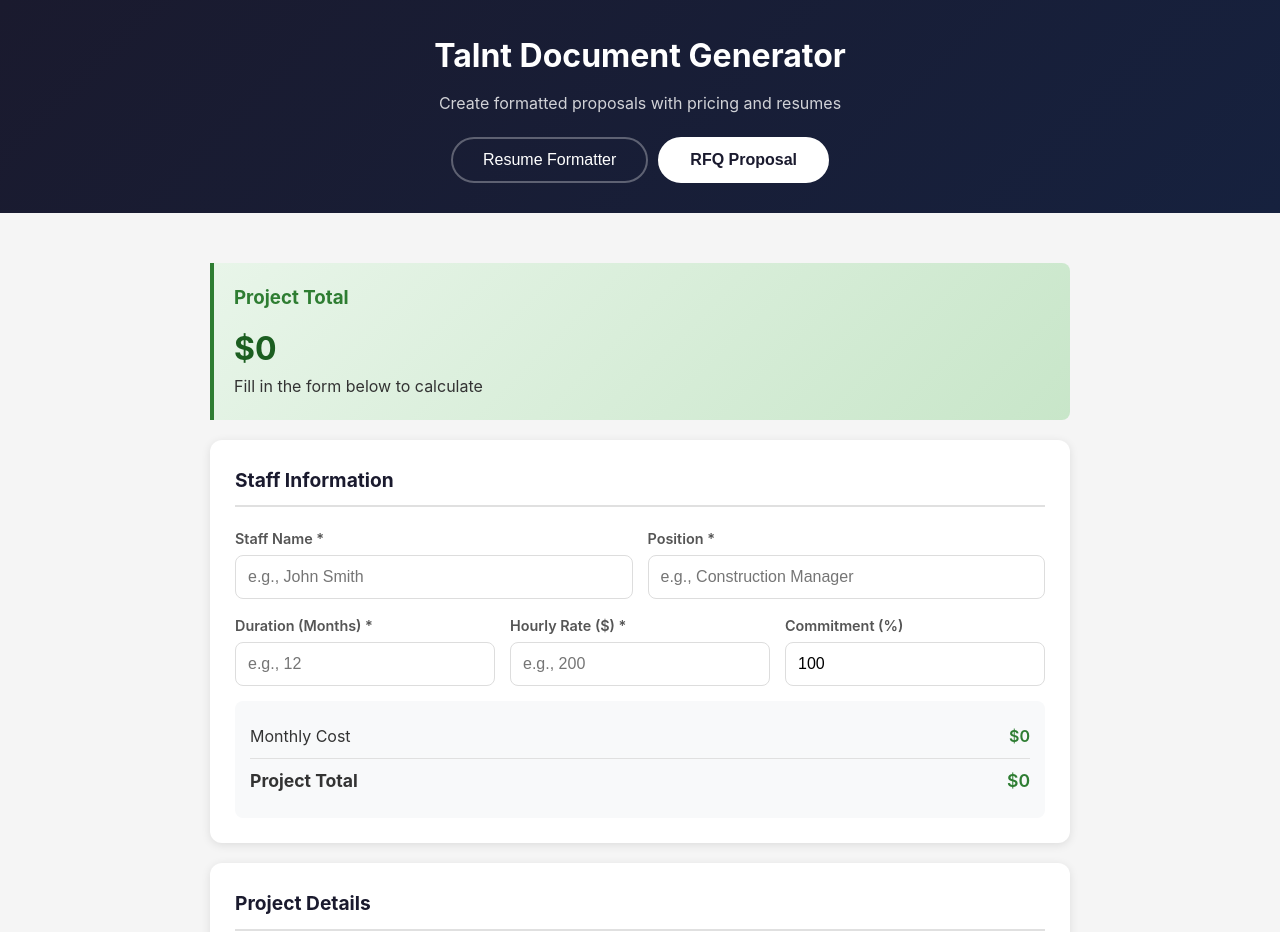
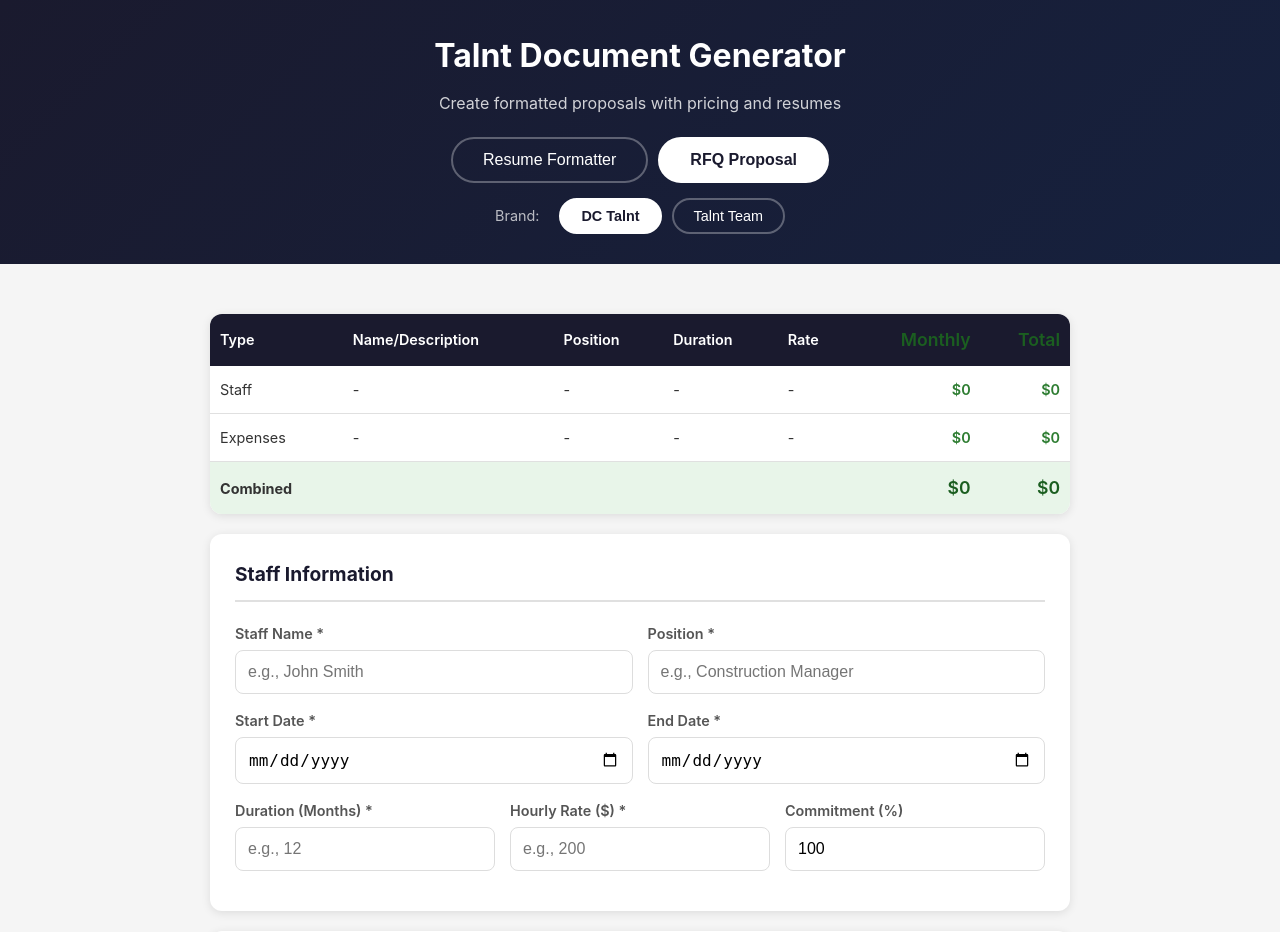
Before and after one commit to robert474/Talnt, a Flask app: page / in a window 1280 px wide. Shown: the top 932 px of the page. Run offline with Flask 3, Linux system fonts and the light colour scheme.

Commit message:
Add brand toggle, grid summary, and project dates
Features:
- Brand selector: DC Talnt / Talnt Team (uses different logos)
- Grid summary table at top of RFQ form (replaces simple total)
- Project start/end date fields with auto-duration calculation
- Both Resume Formatter and RFQ Proposal use selected brand logo

🤖 Generated with [Claude Code](https://claude.com/claude-code)

Co-Authored-By: Claude Opus 4.5 <noreply@anthropic.com>

```diff
--- a/rfq/app.py
+++ b/rfq/app.py
@@ -35,7 +35,7 @@ def allowed_file(filename):
     return '.' in filename and filename.rsplit('.', 1)[1].lower() in ALLOWED_EXTENSIONS
 
 
-def format_resume_file(input_path):
+def format_resume_file(input_path, brand='dc'):
     """Run the resume formatter on a file and return the output path."""
     format_script = PARENT_DIR / "format_resume.py"
     input_folder = PARENT_DIR / "input"
@@ -48,13 +48,18 @@ def format_resume_file(input_path):
 
     shutil.copy(input_path, input_folder / input_path.name)
 
+    # Set brand environment variable for the formatter
+    env = os.environ.copy()
+    env['TALNT_BRAND'] = brand
+
     # Run the formatter
     result = subprocess.run(
         ['python3', str(format_script)],
         capture_output=True,
         text=True,
         cwd=str(PARENT_DIR),
-        timeout=120  # 2 minute timeout
+        timeout=120,  # 2 minute timeout
+        env=env
     )
 
     if result.returncode != 0:
@@ -101,13 +106,16 @@ def format_resume():
         if not allowed_file(file.filename):
             return jsonify({'error': 'Invalid file type. Please upload PDF or DOCX'}), 400
 
+        # Get brand selection
+        brand = request.form.get('brand', 'dc')
+
         # Save uploaded file
         filename = secure_filename(file.filename)
         upload_path = app.config['UPLOAD_FOLDER'] / filename
         file.save(str(upload_path))
 
-        # Format the resume
-        formatted_path = format_resume_file(upload_path)
+        # Format the resume with selected brand
+        formatted_path = format_resume_file(upload_path, brand=brand)
 
         # Return the formatted file
         return send_file(
@@ -150,6 +158,11 @@ def generate():
         hourly_rate = request.form.get('hourly_rate', '')
         commitment = request.form.get('commitment', '100')
 
+        # Brand and dates
+        brand = request.form.get('brand', 'dc')
+        start_date = request.form.get('start_date', '')
+        end_date = request.form.get('end_date', '')
+
         # Project details
         project_experience = request.form.get('project_experience', '')
         project_summary = request.form.get('project_summary', '')
@@ -191,9 +204,9 @@ def generate():
                 resume_path = app.config['UPLOAD_FOLDER'] / filename
                 file.save(str(resume_path))
 
-                # Format the resume
+                # Format the resume with selected brand
                 try:
-                    formatted_resume_path = format_resume_file(resume_path)
+                    formatted_resume_path = format_resume_file(resume_path, brand=brand)
                 except Exception as e:
                     print(f"Resume formatting error: {e}")
 
@@ -223,7 +236,10 @@ def generate():
             'expense_total': f"${expense_total_val:,.0f}" if expense_total_val > 0 else 'N/A',
             'combined_monthly': f"${combined_monthly:,.0f}",
             'combined_total': f"${combined_total:,.0f}",
-            'formatted_resume_path': str(formatted_resume_path) if formatted_resume_path else None
+            'formatted_resume_path': str(formatted_resume_path) if formatted_resume_path else None,
+            'brand': brand,
+            'start_date': start_date,
+            'end_date': end_date
         }
 
         generate_rfq_proposal(proposal_data, str(output_path))
--- a/rfq/templates/index.html
+++ b/rfq/templates/index.html
@@ -48,7 +48,21 @@
             margin-top: 20px;
         }
 
-        .mode-btn {
+        .brand-selector {
+            display: flex;
+            justify-content: center;
+            gap: 10px;
+            margin-top: 15px;
+        }
+
+        .brand-selector-label {
+            opacity: 0.7;
+            font-size: 0.9rem;
+            margin-right: 10px;
+            align-self: center;
+        }
+
+        .mode-btn, .brand-btn {
             padding: 12px 30px;
             border: 2px solid rgba(255,255,255,0.3);
             background: transparent;
@@ -59,11 +73,16 @@
             transition: all 0.2s;
         }
 
-        .mode-btn:hover {
+        .brand-btn {
+            padding: 8px 20px;
+            font-size: 0.9rem;
+        }
+
+        .mode-btn:hover, .brand-btn:hover {
             background: rgba(255,255,255,0.1);
         }
 
-        .mode-btn.active {
+        .mode-btn.active, .brand-btn.active {
             background: white;
             color: #1a1a2e;
             border-color: white;
@@ -199,25 +218,6 @@
             transform: none;
         }
 
-        .tl-dr {
-            background: linear-gradient(135deg, #e8f5e9 0%, #c8e6c9 100%);
-            border-left: 4px solid #2e7d32;
-            padding: 20px;
-            margin-bottom: 20px;
-            border-radius: 0 8px 8px 0;
-        }
-
-        .tl-dr h3 {
-            color: #2e7d32;
-            margin-bottom: 10px;
-        }
-
-        .tl-dr .amount {
-            font-size: 2rem;
-            font-weight: bold;
-            color: #1b5e20;
-        }
-
         .loading {
             display: none;
             text-align: center;
@@ -263,6 +263,51 @@
         .resume-info p {
             color: #555;
         }
+
+        /* Grid Summary Table */
+        .summary-grid {
+            background: white;
+            border-radius: 12px;
+            box-shadow: 0 2px 10px rgba(0,0,0,0.1);
+            margin-bottom: 20px;
+            overflow: hidden;
+        }
+
+        .summary-grid table {
+            width: 100%;
+            border-collapse: collapse;
+            font-size: 0.9rem;
+        }
+
+        .summary-grid th {
+            background: #1a1a2e;
+            color: white;
+            padding: 12px 10px;
+            text-align: left;
+            font-weight: 600;
+        }
+
+        .summary-grid td {
+            padding: 12px 10px;
+            border-bottom: 1px solid #e0e0e0;
+        }
+
+        .summary-grid tr:last-child td {
+            border-bottom: none;
+            background: #e8f5e9;
+            font-weight: 600;
+        }
+
+        .summary-grid .amount {
+            text-align: right;
+            color: #2e7d32;
+            font-weight: 600;
+        }
+
+        .summary-grid tr:last-child .amount {
+            color: #1b5e20;
+            font-size: 1.1rem;
+        }
     </style>
 </head>
 <body>
@@ -273,6 +318,11 @@
             <button type="button" class="mode-btn" id="mode-resume" onclick="setMode('resume')">Resume Formatter</button>
             <button type="button" class="mode-btn active" id="mode-rfq" onclick="setMode('rfq')">RFQ Proposal</button>
         </div>
+        <div class="brand-selector">
+            <span class="brand-selector-label">Brand:</span>
+            <button type="button" class="brand-btn active" id="brand-dc" onclick="setBrand('dc')">DC Talnt</button>
+            <button type="button" class="brand-btn" id="brand-tt" onclick="setBrand('tt')">Talnt Team</button>
+        </div>
     </header>
 
     <div class="container">
@@ -282,15 +332,55 @@
             <p>Upload a resume (PDF or DOCX) to format it with company branding, keyword highlighting, and standardized layout.</p>
         </div>
 
-        <!-- RFQ Project Total banner -->
-        <div class="tl-dr" id="rfq-banner">
-            <h3>Project Total</h3>
-            <div class="amount" id="tldr-total">$0</div>
-            <p id="tldr-summary">Fill in the form below to calculate</p>
+        <!-- RFQ Summary Grid Table -->
+        <div class="summary-grid" id="summary-grid">
+            <table>
+                <thead>
+                    <tr>
+                        <th>Type</th>
+                        <th>Name/Description</th>
+                        <th>Position</th>
+                        <th>Duration</th>
+                        <th>Rate</th>
+                        <th class="amount">Monthly</th>
+                        <th class="amount">Total</th>
+                    </tr>
+                </thead>
+                <tbody>
+                    <tr id="staff-row">
+                        <td>Staff</td>
+                        <td id="grid-name">-</td>
+                        <td id="grid-position">-</td>
+                        <td id="grid-duration">-</td>
+                        <td id="grid-rate">-</td>
+                        <td class="amount" id="grid-staff-monthly">$0</td>
+                        <td class="amount" id="grid-staff-total">$0</td>
+                    </tr>
+                    <tr id="expense-row">
+                        <td>Expenses</td>
+                        <td id="grid-expense-desc">-</td>
+                        <td>-</td>
+                        <td id="grid-expense-duration">-</td>
+                        <td>-</td>
+                        <td class="amount" id="grid-expense-monthly">$0</td>
+                        <td class="amount" id="grid-expense-total">$0</td>
+                    </tr>
+                    <tr>
+                        <td><strong>Combined</strong></td>
+                        <td></td>
+                        <td></td>
+                        <td></td>
+                        <td></td>
+                        <td class="amount" id="grid-combined-monthly">$0</td>
+                        <td class="amount" id="grid-combined-total">$0</td>
+                    </tr>
+                </tbody>
+            </table>
         </div>
 
         <!-- Resume-only form -->
         <form id="resume-form" action="/format-resume" method="POST" enctype="multipart/form-data" class="hidden">
+            <input type="hidden" id="resume-brand" name="brand" value="dc">
             <div class="card">
                 <h2>Upload Resume</h2>
                 <div class="file-upload" id="resume-file-upload">
@@ -313,6 +403,8 @@
 
         <!-- RFQ Proposal form -->
         <form id="rfq-form" action="/generate" method="POST" enctype="multipart/form-data">
+            <input type="hidden" id="rfq-brand" name="brand" value="dc">
+
             <!-- Staff Information -->
             <div class="card">
                 <h2>Staff Information</h2>
@@ -328,6 +420,16 @@
                 </div>
                 <div class="form-row">
                     <div class="form-group">
+                        <label for="start_date">Start Date *</label>
+                        <input type="date" id="start_date" name="start_date" required>
+                    </div>
+                    <div class="form-group">
+                        <label for="end_date">End Date *</label>
+                        <input type="date" id="end_date" name="end_date" required>
+                    </div>
+                </div>
+                <div class="form-row">
+                    <div class="form-group">
                         <label for="duration">Duration (Months) *</label>
                         <input type="number" id="duration" name="duration" required placeholder="e.g., 12" step="0.5" min="0.5">
                     </div>
@@ -338,17 +440,6 @@
                     <div class="form-group">
                         <label for="commitment">Commitment (%)</label>
                         <input type="number" id="commitment" name="commitment" value="100" min="0" max="100">
-                    </div>
-                </div>
-
-                <div class="totals-preview">
-                    <div class="totals-row">
-                        <span>Monthly Cost</span>
-                        <span class="totals-value" id="monthly-cost">$0</span>
-                    </div>
-                    <div class="totals-row">
-                        <span>Project Total</span>
-                        <span class="totals-value" id="project-total">$0</span>
                     </div>
                 </div>
             </div>
@@ -392,16 +483,6 @@
                         <input type="number" id="expense_monthly_amt" name="expense_monthly_amt" placeholder="e.g., 2520" min="0">
                     </div>
                 </div>
-                <div class="totals-preview" id="expense-totals" style="display: none;">
-                    <div class="totals-row">
-                        <span>Expense Monthly</span>
-                        <span class="totals-value" id="expense-monthly-display">$0</span>
-                    </div>
-                    <div class="totals-row">
-                        <span>Expense Total</span>
-                        <span class="totals-value" id="expense-total-display">$0</span>
-                    </div>
-                </div>
                 <input type="hidden" id="expense_monthly" name="expense_monthly" value="N/A">
                 <input type="hidden" id="expense_total" name="expense_total" value="N/A">
             </div>
@@ -431,12 +512,13 @@
 
     <script>
         let currentMode = 'rfq';
+        let currentBrand = 'dc';
 
         function setMode(mode) {
             currentMode = mode;
             const rfqForm = document.getElementById('rfq-form');
             const resumeForm = document.getElementById('resume-form');
-            const rfqBanner = document.getElementById('rfq-banner');
+            const summaryGrid = document.getElementById('summary-grid');
             const resumeInfo = document.getElementById('resume-info');
             const modeRfq = document.getElementById('mode-rfq');
             const modeResume = document.getElementById('mode-resume');
@@ -445,7 +527,7 @@
             if (mode === 'resume') {
                 rfqForm.classList.add('hidden');
                 resumeForm.classList.remove('hidden');
-                rfqBanner.classList.add('hidden');
+                summaryGrid.classList.add('hidden');
                 resumeInfo.classList.remove('hidden');
                 modeRfq.classList.remove('active');
                 modeResume.classList.add('active');
@@ -453,13 +535,42 @@
             } else {
                 rfqForm.classList.remove('hidden');
                 resumeForm.classList.add('hidden');
-                rfqBanner.classList.remove('hidden');
+                summaryGrid.classList.remove('hidden');
                 resumeInfo.classList.add('hidden');
                 modeRfq.classList.add('active');
                 modeResume.classList.remove('active');
                 subtitle.textContent = 'Create formatted proposals with pricing and resumes';
             }
         }
+
+        function setBrand(brand) {
+            currentBrand = brand;
+            document.getElementById('brand-dc').classList.toggle('active', brand === 'dc');
+            document.getElementById('brand-tt').classList.toggle('active', brand === 'tt');
+            document.getElementById('rfq-brand').value = brand;
+            document.getElementById('resume-brand').value = brand;
+        }
+
+        // Auto-calculate duration from dates
+        const startDate = document.getElementById('start_date');
+        const endDate = document.getElementById('end_date');
+        const durationInput = document.getElementById('duration');
+
+        function calculateDurationFromDates() {
+            if (startDate.value && endDate.value) {
+                const start = new Date(startDate.value);
+                const end = new Date(endDate.value);
+                const diffTime = end - start;
+                const diffMonths = diffTime / (1000 * 60 * 60 * 24 * 30.44);
+                if (diffMonths > 0) {
+                    durationInput.value = Math.round(diffMonths * 2) / 2; // Round to 0.5
+                    calculateTotals();
+                }
+            }
+        }
+
+        startDate.addEventListener('change', calculateDurationFromDates);
+        endDate.addEventListener('change', calculateDurationFromDates);
 
         // Resume-only file upload handling
         const resumeFileUpload = document.getElementById('resume-file-upload');
@@ -542,25 +653,33 @@
             }
         }
 
-        // Calculate totals
+        // Calculate totals and update grid
         const hourlyRate = document.getElementById('hourly_rate');
         const duration = document.getElementById('duration');
         const commitment = document.getElementById('commitment');
-        const monthlyDisplay = document.getElementById('monthly-cost');
-        const totalDisplay = document.getElementById('project-total');
-        const tldrTotal = document.getElementById('tldr-total');
-        const tldrSummary = document.getElementById('tldr-summary');
         const staffName = document.getElementById('staff_name');
         const position = document.getElementById('position');
 
         // Expense fields
         const expenseType = document.getElementById('expense_type');
+        const expenseDesc = document.getElementById('expense_desc');
         const expenseMonthlyAmt = document.getElementById('expense_monthly_amt');
-        const expenseTotalsDiv = document.getElementById('expense-totals');
-        const expenseMonthlyDisplay = document.getElementById('expense-monthly-display');
-        const expenseTotalDisplay = document.getElementById('expense-total-display');
         const expenseMonthlyHidden = document.getElementById('expense_monthly');
         const expenseTotalHidden = document.getElementById('expense_total');
+
+        // Grid elements
+        const gridName = document.getElementById('grid-name');
+        const gridPosition = document.getElementById('grid-position');
+        const gridDuration = document.getElementById('grid-duration');
+        const gridRate = document.getElementById('grid-rate');
+        const gridStaffMonthly = document.getElementById('grid-staff-monthly');
+        const gridStaffTotal = document.getElementById('grid-staff-total');
+        const gridExpenseDesc = document.getElementById('grid-expense-desc');
+        const gridExpenseDuration = document.getElementById('grid-expense-duration');
+        const gridExpenseMonthly = document.getElementById('grid-expense-monthly');
+        const gridExpenseTotal = document.getElementById('grid-expense-total');
+        const gridCombinedMonthly = document.getElementById('grid-combined-monthly');
+        const gridCombinedTotal = document.getElementById('grid-combined-total');
 
         function calculateTotals() {
             const hr = parseFloat(hourlyRate.value) || 0;
@@ -575,15 +694,11 @@
             const expMonthly = parseFloat(expenseMonthlyAmt.value) || 0;
             const expTotal = expMonthly * dur;
 
-            // Show/hide expense totals
+            // Update hidden expense fields
             if (expMonthly > 0) {
-                expenseTotalsDiv.style.display = 'block';
-                expenseMonthlyDisplay.textContent = '$' + expMonthly.toLocaleString('en-US', {maximumFractionDigits: 0});
-                expenseTotalDisplay.textContent = '$' + expTotal.toLocaleString('en-US', {maximumFractionDigits: 0});
                 expenseMonthlyHidden.value = '$' + expMonthly.toLocaleString('en-US', {maximumFractionDigits: 0});
                 expenseTotalHidden.value = '$' + expTotal.toLocaleString('en-US', {maximumFractionDigits: 0});
             } else {
-                expenseTotalsDiv.style.display = 'none';
                 expenseMonthlyHidden.value = 'N/A';
                 expenseTotalHidden.value = 'N/A';
             }
@@ -592,17 +707,24 @@
             const combinedMonthly = staffMonthly + expMonthly;
             const combinedTotal = staffTotal + expTotal;
 
-            monthlyDisplay.textContent = '$' + staffMonthly.toLocaleString('en-US', {maximumFractionDigits: 0});
-            totalDisplay.textContent = '$' + staffTotal.toLocaleString('en-US', {maximumFractionDigits: 0});
-            tldrTotal.textContent = '$' + combinedTotal.toLocaleString('en-US', {maximumFractionDigits: 0});
+            // Update grid display
+            gridName.textContent = staffName.value || '-';
+            gridPosition.textContent = position.value || '-';
+            gridDuration.textContent = dur ? dur + ' mo' : '-';
+            gridRate.textContent = hr ? '$' + hr + '/hr' : '-';
+            gridStaffMonthly.textContent = '$' + staffMonthly.toLocaleString('en-US', {maximumFractionDigits: 0});
+            gridStaffTotal.textContent = '$' + staffTotal.toLocaleString('en-US', {maximumFractionDigits: 0});
 
-            const name = staffName.value || 'Candidate';
-            const pos = position.value || 'Position';
-            let summary = `${name} | ${pos} | ${dur || 0} months @ $${hr || 0}/hr`;
-            if (expMonthly > 0) {
-                summary += ` + $${expMonthly}/mo expenses`;
-            }
-            tldrSummary.textContent = summary;
+            // Update expense row
+            const expDescText = expenseType.value || expenseDesc.value || '-';
+            gridExpenseDesc.textContent = expMonthly > 0 ? expDescText : '-';
+            gridExpenseDuration.textContent = expMonthly > 0 && dur ? dur + ' mo' : '-';
+            gridExpenseMonthly.textContent = expMonthly > 0 ? '$' + expMonthly.toLocaleString('en-US', {maximumFractionDigits: 0}) : '$0';
+            gridExpenseTotal.textContent = expMonthly > 0 ? '$' + expTotal.toLocaleString('en-US', {maximumFractionDigits: 0}) : '$0';
+
+            // Update combined row
+            gridCombinedMonthly.textContent = '$' + combinedMonthly.toLocaleString('en-US', {maximumFractionDigits: 0});
+            gridCombinedTotal.textContent = '$' + combinedTotal.toLocaleString('en-US', {maximumFractionDigits: 0});
         }
 
         hourlyRate.addEventListener('input', calculateTotals);
@@ -612,6 +734,7 @@
         position.addEventListener('input', calculateTotals);
         expenseMonthlyAmt.addEventListener('input', calculateTotals);
         expenseType.addEventListener('change', calculateTotals);
+        expenseDesc.addEventListener('input', calculateTotals);
 
         // Form submission
         const form = document.getElementById('rfq-form');
```
Also changed, not shown: generate_docx.js (+18 -6 lines), rfq/generate_rfq_docx.js (+42 -5 lines), assets/TT-final-side.jpg (added).
